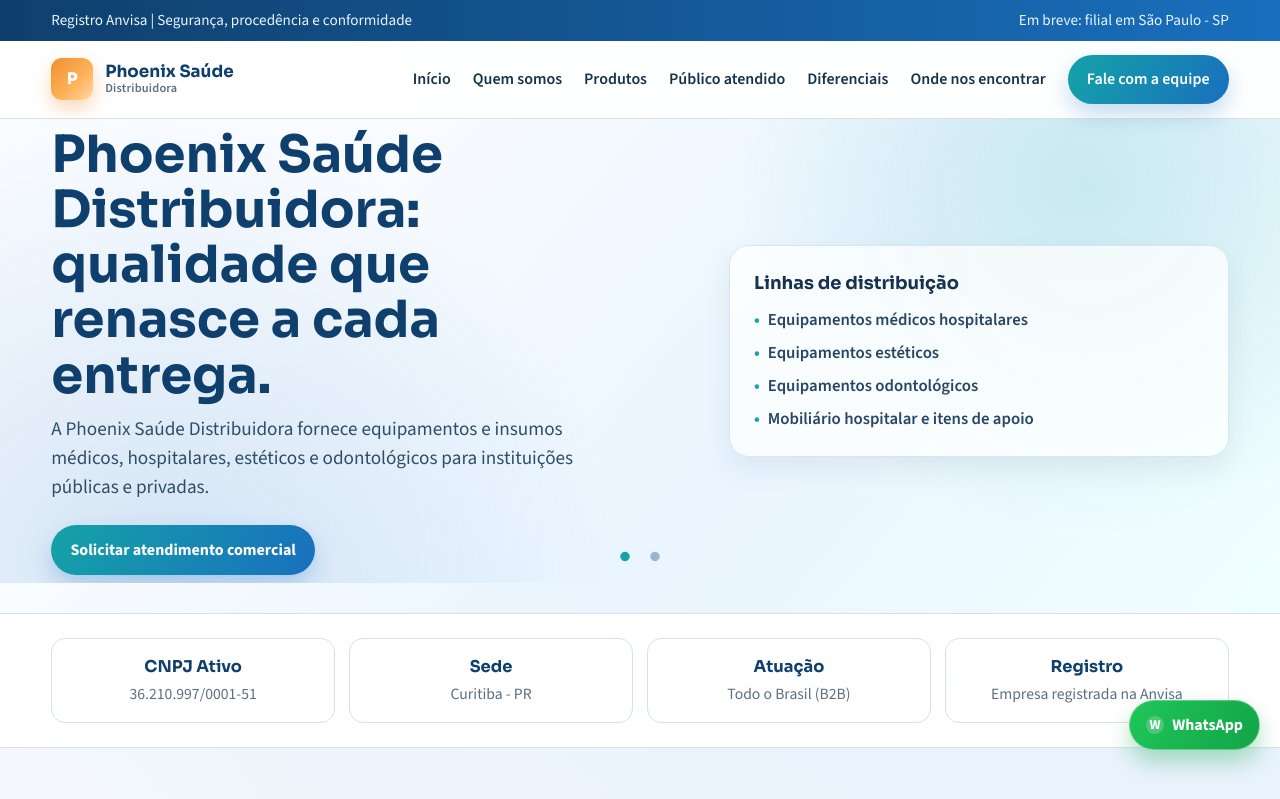
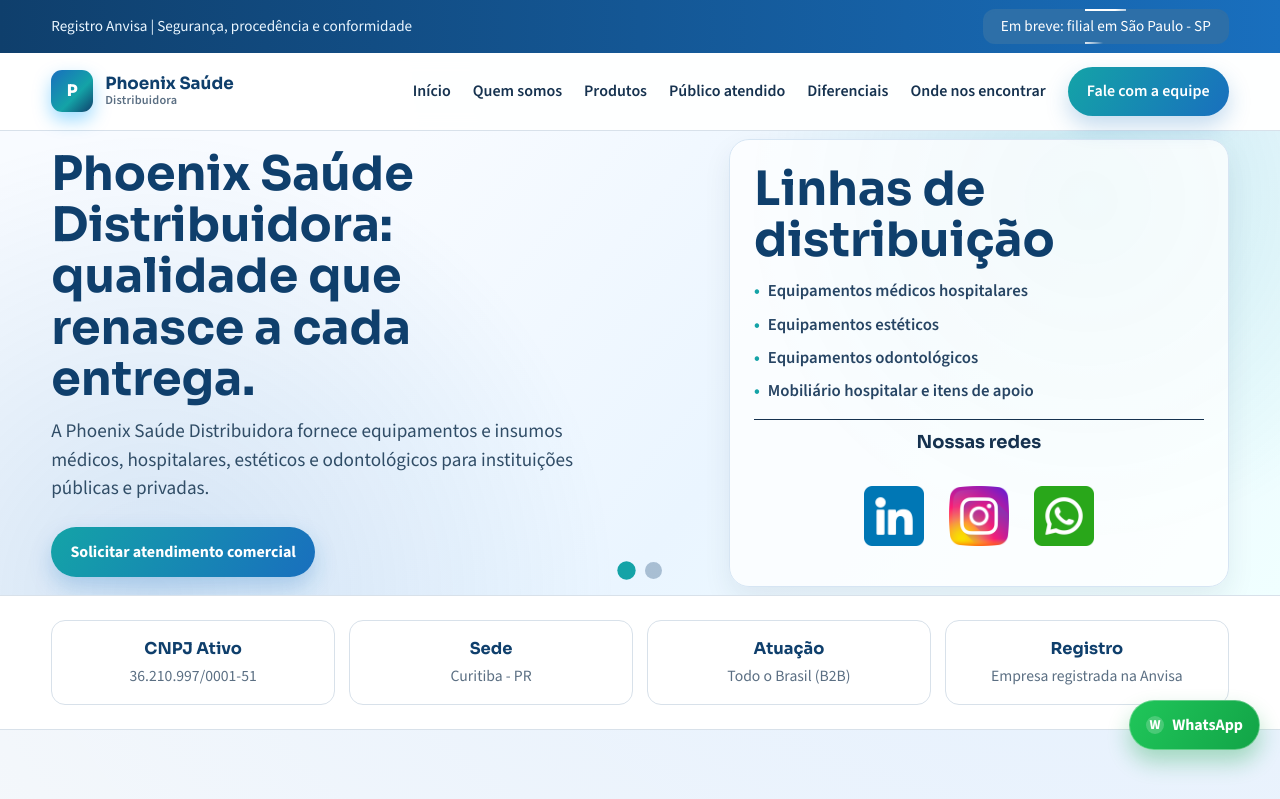
Before and after one commit to hrefhydra/phoenix-saude, a plain HTML site: page index.html in a window 1280 px wide. Shown: the top 799 px of the page. Drawn offline with nearby package versions, Linux system fonts and the light colour scheme.

Commit message:
feat: implementando redes sociais a animação na topbar

```diff
--- a/index.html
+++ b/index.html
@@ -36,14 +36,6 @@
     rel="stylesheet"
   />
 
-  <link
-    rel="stylesheet"
-    href="https://cdn.jsdelivr.net/npm/slick-carousel@1.8.1/slick/slick.css"
-  />
-  <link
-    rel="stylesheet"
-    href="https://cdn.jsdelivr.net/npm/slick-carousel@1.8.1/slick/slick-theme.css"
-  />
 
   <style>
     :root {
@@ -131,9 +123,61 @@
       padding: 9px 0;
     }
 
+    .topbar-highlight {
+      position: relative;
+      display: inline-block;
+      padding: 6px 18px;
+      border-radius: 12px;
+      color: #fff;
+      background: #2d6fa8;
+      overflow: hidden;
+    }
+
+    .topbar-highlight::before {
+      content: "";
+      position: absolute;
+      inset: -3px;
+      border-radius: 14px;
+
+      background: conic-gradient(
+        transparent 0deg,
+        transparent 100deg,
+        white 150deg,
+        white 300deg,
+        transparent 360deg
+      );
+
+      animation: spin 4s linear infinite;
+      z-index: 0;
+    }
+
+    .topbar-highlight::after {
+      content: "";
+      position: absolute;
+      inset: 2px;
+      border-radius: 10px;
+      background: #2d6fa8;
+      z-index: 1;
+    }
+
+    .topbar-highlight span {
+      position: relative;
+      z-index: 2;
+    }
+
+    @keyframes spin {
+      from {
+        transform: rotate(0deg);
+      }
+      to {
+        transform: rotate(360deg);
+      }
+    }
+
     .topbar .container {
       display: flex;
       justify-content: space-between;
+      align-items: center;
       gap: 14px;
       flex-wrap: wrap;
     }
@@ -168,13 +212,13 @@
       width: 42px;
       height: 42px;
       border-radius: 11px;
-      background: linear-gradient(135deg, var(--accent), #ffb35a 60%, #ffd9a6);
+      background: linear-gradient(135deg, var(--primary), var(--secondary) 60%, var(--primary-dark));
       display: grid;
       place-items: center;
       font-family: "Sora", sans-serif;
-      font-weight: 800;
+      font-weight: 900;
       color: #fff;
-      box-shadow: 0 8px 18px rgba(239, 143, 47, 0.35);
+      box-shadow: 0 8px 18px rgba(0, 162, 255, 0.39);
     }
 
     .brand-text {
@@ -310,9 +354,31 @@
       background: linear-gradient(130deg, #f8fbff 25%, #eaf5ff 60%, #f0ffff);
     }
 
+    .hero-carousel {
+      position: relative;
+      overflow: hidden;
+    }
+
+    .hero-track {
+      display: flex;
+      width: 200%;
+      transition: transform 0.65s ease-in-out;
+      will-change: transform;
+    }
+
+    .hero-track.is-slide-0 {
+      transform: translateX(0);
+    }
+
+    .hero-track.is-slide-1 {
+      transform: translateX(-50%);
+    }
+
     .slide {
+      width: 50%;
+      flex: 0 0 50%;
       min-height: clamp(400px, 58vh, 560px);
-      display: grid !important;
+      display: grid;
       align-items: center;
       position: relative;
       overflow: hidden;
@@ -342,7 +408,7 @@
     .slide h1,
     .slide h2 {
       font-family: "Sora", sans-serif;
-      font-size: clamp(2rem, 4.7vw, 3.2rem);
+      font-size: clamp(2rem, 3.7vw, 3.2rem);
       line-height: 1.08;
       color: var(--primary-dark);
       margin-bottom: 12px;
@@ -386,19 +452,53 @@
       font-weight: 800;
     }
 
-    .slick-dots {
-      bottom: 16px;
+    .hero-card-redes {
+      margin-top: 1rem;
+      padding: 2%;
+      display: flex;
+      flex-direction: column;
+      align-items: center;
+      border-top: 0.5px solid ;
     }
 
-    .slick-dots li button:before {
-      color: var(--primary-dark);
-      opacity: 0.35;
-      font-size: 11px;
+    .redes {
+      display: flex;
+      gap: 25px;
+      margin-top: 20px;
     }
 
-    .slick-dots li.slick-active button:before {
-      color: var(--secondary);
-      opacity: 1;
+    .redes > a > img {
+      width: 60px;
+    }
+
+    .hero-dots {
+      position: absolute;
+      left: 50%;
+      bottom: 16px;
+      transform: translateX(-50%);
+      display: flex;
+      gap: 10px;
+      z-index: 3;
+    }
+
+    .hero-dot {
+      width: 17px;
+      height: 17px;
+      border: 0;
+      border-radius: 999px;
+      background: rgba(15, 63, 108, 0.3);
+      cursor: pointer;
+      transition: transform 0.2s ease, background-color 0.2s ease;
+    }
+
+    .hero-dot.is-active {
+      background: var(--secondary);
+      transform: scale(1.08);
+    }
+
+    .hero-dot:focus-visible {
+      outline: 3px solid #1c9ac6;
+      outline-offset: 3px;
     }
 
     .visually-hidden {
@@ -916,7 +1016,9 @@
   <div class="topbar">
     <div class="container">
       <span>Registro Anvisa | Segurança, procedência e conformidade</span>
-      <span>Em breve: filial em São Paulo - SP</span>
+      <div class="topbar-highlight">
+        <span >Em breve: filial em São Paulo - SP</span>
+      </div>
     </div>
   </div>
 
@@ -950,8 +1052,9 @@
 
   <main id="conteudo-principal">
     <section class="hero-slider" id="inicio" aria-label="Destaques institucionais">
-      <div class="hero-track" aria-live="polite">
-        <article class="slide">
+      <div class="hero-carousel" aria-roledescription="carousel" aria-label="Destaques da Phoenix Saúde">
+        <div class="hero-track is-slide-0">
+          <article class="slide" id="hero-slide-1" aria-hidden="false">
             <div class="slide-content">
               <div>
                 <h1>Phoenix Saúde Distribuidora: qualidade que renasce a cada entrega.</h1>
@@ -962,18 +1065,35 @@
                 <a href="#contato" class="btn btn-primary">Solicitar atendimento comercial</a>
               </div>
               <aside class="hero-card">
-              <h3>Linhas de distribuição</h3>
+                <h2>Linhas de distribuição</h2>
                 <ul>
                   <li>Equipamentos médicos hospitalares</li>
                   <li>Equipamentos estéticos</li>
                   <li>Equipamentos odontológicos</li>
                   <li>Mobiliário hospitalar e itens de apoio</li>
                 </ul>
+
+                <div class="hero-card-redes">
+                  <h3>Nossas redes</h3>
+                    <div class="redes">
+                      <a href="#">
+                        <img src="assets/linkedin.png" alt="Linkedin">
+                      </a>
+
+                      <a href="#">
+                        <img src="assets/instagram.png" alt="Instagram">
+                      </a>
+
+                      <a href="#">
+                        <img src="assets/whatsapp.png" alt="WhatsApp">
+                      </a>
+                    </div>
+                </div>
               </aside>
             </div>
           </article>
 
-        <article class="slide">
+          <article class="slide" id="hero-slide-2" aria-hidden="true" inert>
             <div class="slide-content">
               <div>
                 <h2>Fornecimento confiável para sua rotina clínica.</h2>
@@ -994,6 +1114,12 @@
               </aside>
             </div>
           </article>
+        </div>
+
+      <div class="hero-dots" aria-label="Navegação dos destaques">
+        <button class="hero-dot is-active" type="button" aria-label="Mostrar destaque 1"></button>
+        <button class="hero-dot" type="button" aria-label="Mostrar destaque 2"></button>
+      </div>
       </div>
     </section>
 
@@ -1257,8 +1383,6 @@
     <span>WhatsApp</span>
   </a>
 
-  <script src="https://code.jquery.com/jquery-3.7.1.min.js"></script>
-  <script src="https://cdn.jsdelivr.net/npm/slick-carousel@1.8.1/slick/slick.min.js"></script>
   <script>
     (function () {
       var currentYear = document.getElementById("current-year");
@@ -1270,11 +1394,20 @@
       var menuOverlay = document.getElementById("menu-overlay");
       var reduceMotion = window.matchMedia("(prefers-reduced-motion: reduce)").matches;
 
+      var heroTrack = document.querySelector(".hero-track");
+      var dots = document.querySelectorAll(".hero-dot");
+      var slides = document.querySelectorAll(".hero-track .slide");
+      var heroCarousel = document.querySelector(".hero-carousel");
+      var currentSlide = 0;
+      var autoplayInterval = null;
+      var autoplayDelay = 5600;
+
       function setMenuState(open) {
         navMenu.classList.toggle("is-open", open);
         navToggle.classList.toggle("is-active", open);
         navToggle.setAttribute("aria-expanded", String(open));
         document.body.classList.toggle("menu-open", open);
+
         if (menuOverlay) {
           menuOverlay.classList.toggle("is-open", open);
           menuOverlay.setAttribute("aria-hidden", String(!open));
@@ -1285,14 +1418,61 @@
         setMenuState(false);
       }
 
+      function goToSlide(index) {
+        if (!heroTrack) return;
+
+        heroTrack.classList.remove("is-slide-0", "is-slide-1");
+        heroTrack.classList.add("is-slide-" + index);
+
+        slides.forEach(function (slide, slideIndex) {
+          var isActive = slideIndex === index;
+
+          slide.setAttribute("aria-hidden", String(!isActive));
+
+          if (isActive) {
+            slide.removeAttribute("inert");
+          } else {
+            slide.setAttribute("inert", "");
+          }
+        });
+
+        dots.forEach(function (dot, dotIndex) {
+          var active = dotIndex === index;
+          dot.classList.toggle("is-active", active);
+          dot.setAttribute("aria-label", "Mostrar destaque " + (dotIndex + 1) + (active ? " (atual)" : ""));
+        });
+
+        currentSlide = index;
+      }
+
+      function nextSlide() {
+        var nextIndex = currentSlide + 1 >= slides.length ? 0 : currentSlide + 1;
+        goToSlide(nextIndex);
+      }
+
+      function startAutoplay() {
+        if (reduceMotion || slides.length < 2) return;
+        stopAutoplay();
+        autoplayInterval = window.setInterval(nextSlide, autoplayDelay);
+      }
+
+      function stopAutoplay() {
+        if (autoplayInterval) {
+          window.clearInterval(autoplayInterval);
+          autoplayInterval = null;
+        }
+      }
+
       if (currentYear) {
         currentYear.textContent = String(new Date().getFullYear());
       }
 
+      if (navToggle && navMenu) {
         navToggle.addEventListener("click", function () {
           var willOpen = !navMenu.classList.contains("is-open");
           setMenuState(willOpen);
         });
+      }
 
       navLinks.forEach(function (link) {
         link.addEventListener("click", function () {
@@ -1303,7 +1483,7 @@
       });
 
       document.addEventListener("click", function (event) {
-        if (window.innerWidth > 820) return;
+        if (window.innerWidth > 820 || !navMenu || !navToggle) return;
         if (!navMenu.contains(event.target) && !navToggle.contains(event.target)) {
           closeMenu();
         }
@@ -1340,18 +1520,24 @@
         });
       });
 
-      if (window.jQuery && window.jQuery.fn.slick) {
-        window.jQuery(".hero-track").slick({
-          accessibility: true,
-          dots: true,
-          arrows: false,
-          autoplay: !reduceMotion,
-          autoplaySpeed: 5600,
-          pauseOnHover: true,
-          fade: false,
-          speed: 650,
-          adaptiveHeight: false
+      if (heroTrack && slides.length && dots.length) {
+        goToSlide(0);
+
+        dots.forEach(function (dot, index) {
+          dot.addEventListener("click", function () {
+            goToSlide(index);
+            startAutoplay();
           });
+        });
+
+        if (heroCarousel) {
+          heroCarousel.addEventListener("mouseenter", stopAutoplay);
+          heroCarousel.addEventListener("mouseleave", startAutoplay);
+          heroCarousel.addEventListener("focusin", stopAutoplay);
+          heroCarousel.addEventListener("focusout", startAutoplay);
+        }
+
+        startAutoplay();
       }
     })();
   </script>
```
Also changed, not shown: assets/instagram.png (added), assets/linkedin.png (added), assets/whatsapp.png (added). Lines whose indentation alone changed are shown as unchanged.
